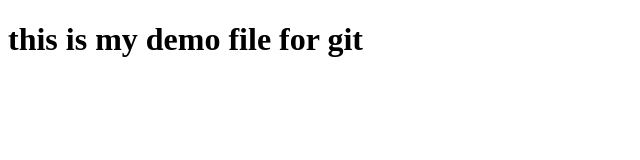
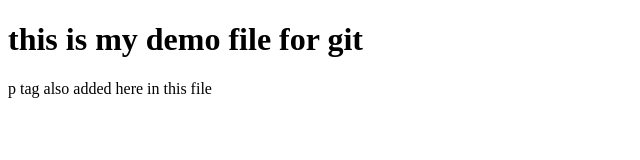
Before and after one commit to Mohitsharmaz/git, a plain HTML site: page index.html in a window 1280 px wide. Shown: the whole page, without its empty margins (0-640 px from the left). Drawn offline with Linux system fonts and the light colour scheme.

Commit message:
p tag added

```diff
--- a/index.html
+++ b/index.html
@@ -9,5 +9,6 @@
 </head>
 <body>
     <h1>this is my demo file for git</h1>
+    <p>p tag also added here in this file</p>
 </body>
 </html>
```
